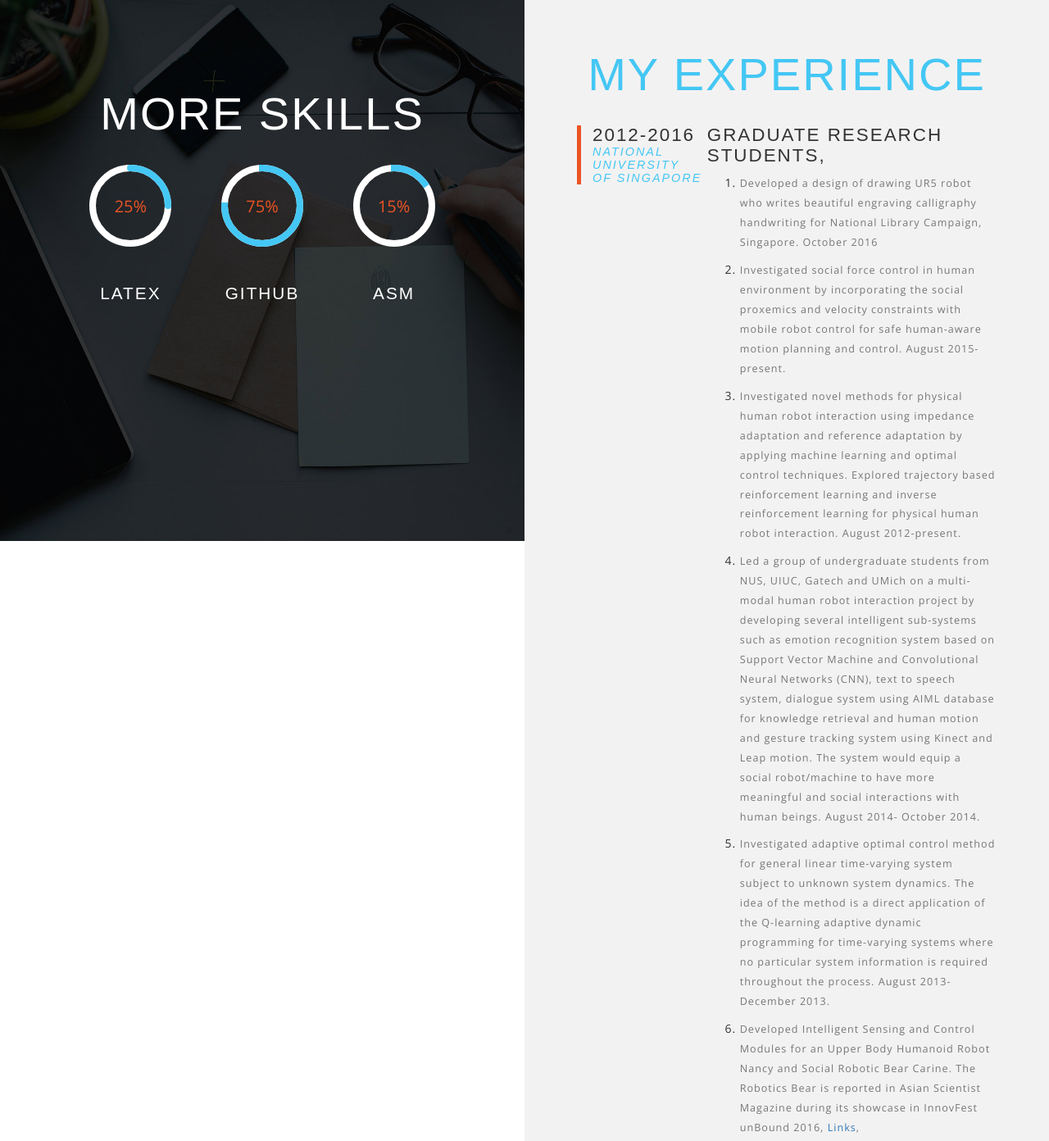
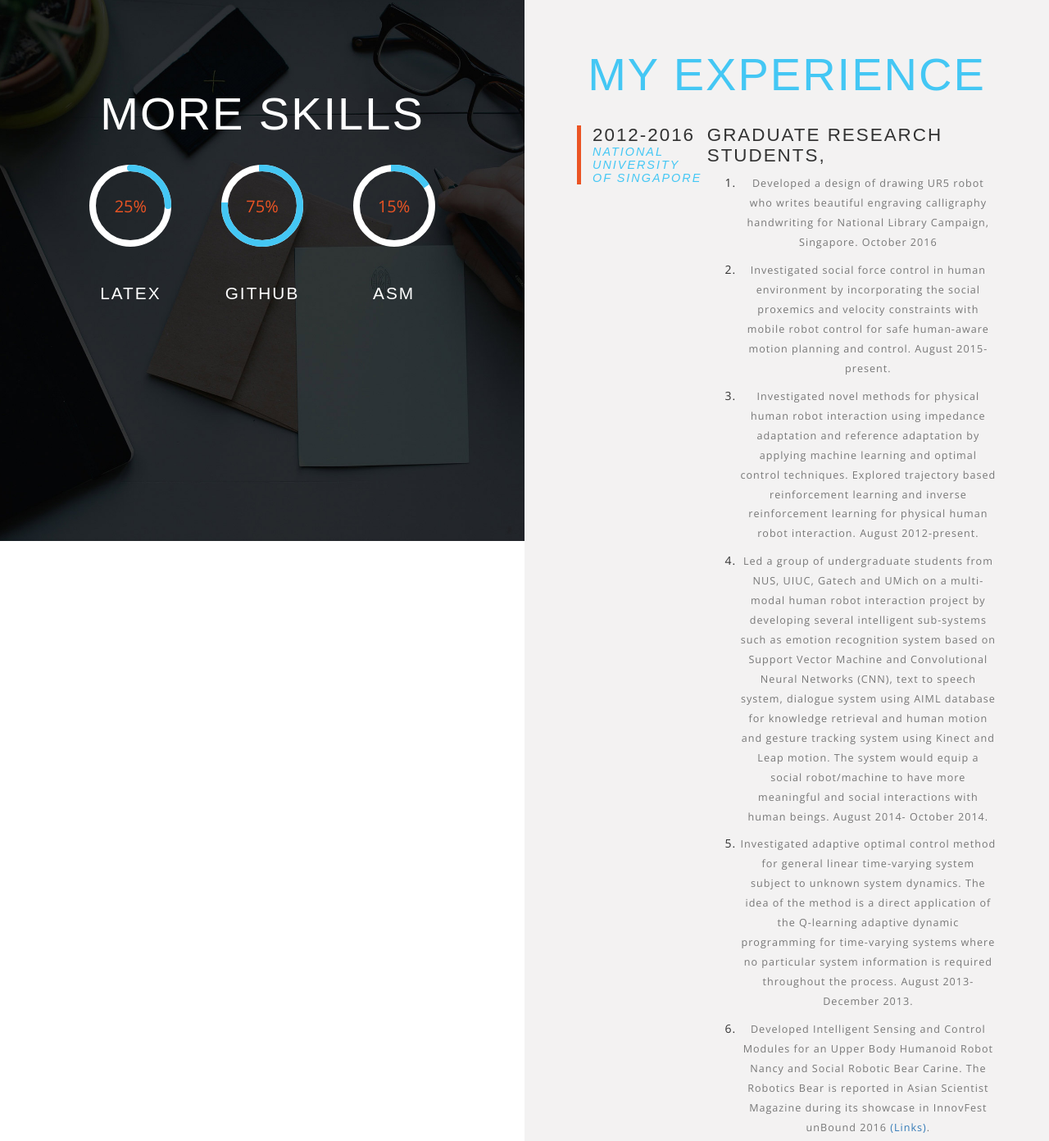
Before and after one commit to ericwang915/ericwang.github.io, a plain HTML site: page index.html in a window 1280 px wide. Shown: the part 2589-3981 px from the top of the page at 82% size. Drawn offline with nearby package versions, Linux system fonts and the light colour scheme; files whose address does not match are found by name; a web font is replaced by a local one.

Commit message:
Update index.html

```diff
--- a/index.html
+++ b/index.html
@@ -241,22 +241,22 @@ Smartphone Compatible web template, free web designs for Nokia, Samsung, LG, Son
 					       <h4>Graduate Research Students,</h4>
 						<ol class="style1">
 							<li>
-							<p>Developed a design of drawing UR5 robot who writes beautiful engraving calligraphy handwriting for National Library Campaign, Singapore. October 2016</p>
+							<p align="center">Developed a design of drawing UR5 robot who writes beautiful engraving calligraphy handwriting for National Library Campaign, Singapore. October 2016</p>
 							</li>
 							<li>
-						        <p>Investigated social force control in human environment by incorporating the social proxemics and velocity constraints with mobile robot control for safe human-aware motion planning and control. August 2015-present.</p>
+						        <p align="center">Investigated social force control in human environment by incorporating the social proxemics and velocity constraints with mobile robot control for safe human-aware motion planning and control. August 2015-present.</p>
 							</li>
 							<li>
-						        <p>Investigated novel methods for physical human robot interaction using impedance adaptation and reference adaptation by applying machine learning and optimal control techniques. Explored trajectory based reinforcement learning and inverse reinforcement learning for physical human robot interaction. August 2012-present.</p>
+						        <p align="center">Investigated novel methods for physical human robot interaction using impedance adaptation and reference adaptation by applying machine learning and optimal control techniques. Explored trajectory based reinforcement learning and inverse reinforcement learning for physical human robot interaction. August 2012-present.</p>
 							</li>
 							<li>
-						        <p>Led a group of undergraduate students from NUS, UIUC, Gatech and UMich on a multi-modal human robot interaction project by developing several intelligent sub-systems such as emotion recognition system based on Support Vector Machine and Convolutional Neural Networks (CNN), text to speech system, dialogue system using AIML database for knowledge retrieval and human motion and gesture tracking system using Kinect and Leap motion. The system would equip a social robot/machine to have more meaningful and social interactions with human beings. August 2014- October 2014.</p>
+						        <p align="center">Led a group of undergraduate students from NUS, UIUC, Gatech and UMich on a multi-modal human robot interaction project by developing several intelligent sub-systems such as emotion recognition system based on Support Vector Machine and Convolutional Neural Networks (CNN), text to speech system, dialogue system using AIML database for knowledge retrieval and human motion and gesture tracking system using Kinect and Leap motion. The system would equip a social robot/machine to have more meaningful and social interactions with human beings. August 2014- October 2014.</p>
 							</li>
 							<li>
-						        <p>Investigated adaptive optimal control method for general linear time-varying system subject to unknown system dynamics. The idea of the method is a direct application of the Q-learning adaptive dynamic programming for time-varying systems where no particular system information is required throughout the process. August 2013- December 2013.</p>
+						        <p align="center">Investigated adaptive optimal control method for general linear time-varying system subject to unknown system dynamics. The idea of the method is a direct application of the Q-learning adaptive dynamic programming for time-varying systems where no particular system information is required throughout the process. August 2013- December 2013.</p>
 							</li>
 							<li>
-						        <p>Developed Intelligent Sensing and Control Modules for an Upper Body Humanoid Robot Nancy and Social Robotic Bear Carine. The Robotics Bear is reported in Asian Scientist Magazine during its showcase in InnovFest unBound 2016, <a href="http://www.asianscientist.com/2016/05/features/teddy-bear-robot-autistic-kids/" class="style7">Links</a>, </p>
+						        <p align="center">Developed Intelligent Sensing and Control Modules for an Upper Body Humanoid Robot Nancy and Social Robotic Bear Carine. The Robotics Bear is reported in Asian Scientist Magazine during its showcase in InnovFest unBound 2016 <a href="http://www.asianscientist.com/2016/05/features/teddy-bear-robot-autistic-kids/" class="style7">(Links)</a>.</p>
 							</li>
 						 </ol>
 				     </div>
@@ -269,7 +269,7 @@ Smartphone Compatible web template, free web designs for Nokia, Samsung, LG, Son
 				     </div>
 					 <div class="education-agile-w3l-info">
 					       <h4>Graduate Research Students</h4>
-						   <p> Surveyed Industrial Security Methods such as IDS (Intrusion Detection Systems) and data encryption; Identified the vulnerabilities of GPS systems, automobile CAN bus system; Propose a SVM based IDS method using the KDD data 99.</p>
+						   <p align="center"> Surveyed Industrial Security Methods such as IDS (Intrusion Detection Systems) and data encryption; Identified the vulnerabilities of GPS systems, automobile CAN bus system; Propose a SVM based IDS method using the KDD data 99.</p>
 
 				     </div>
 				      <div class="clearfix"></div>
```
